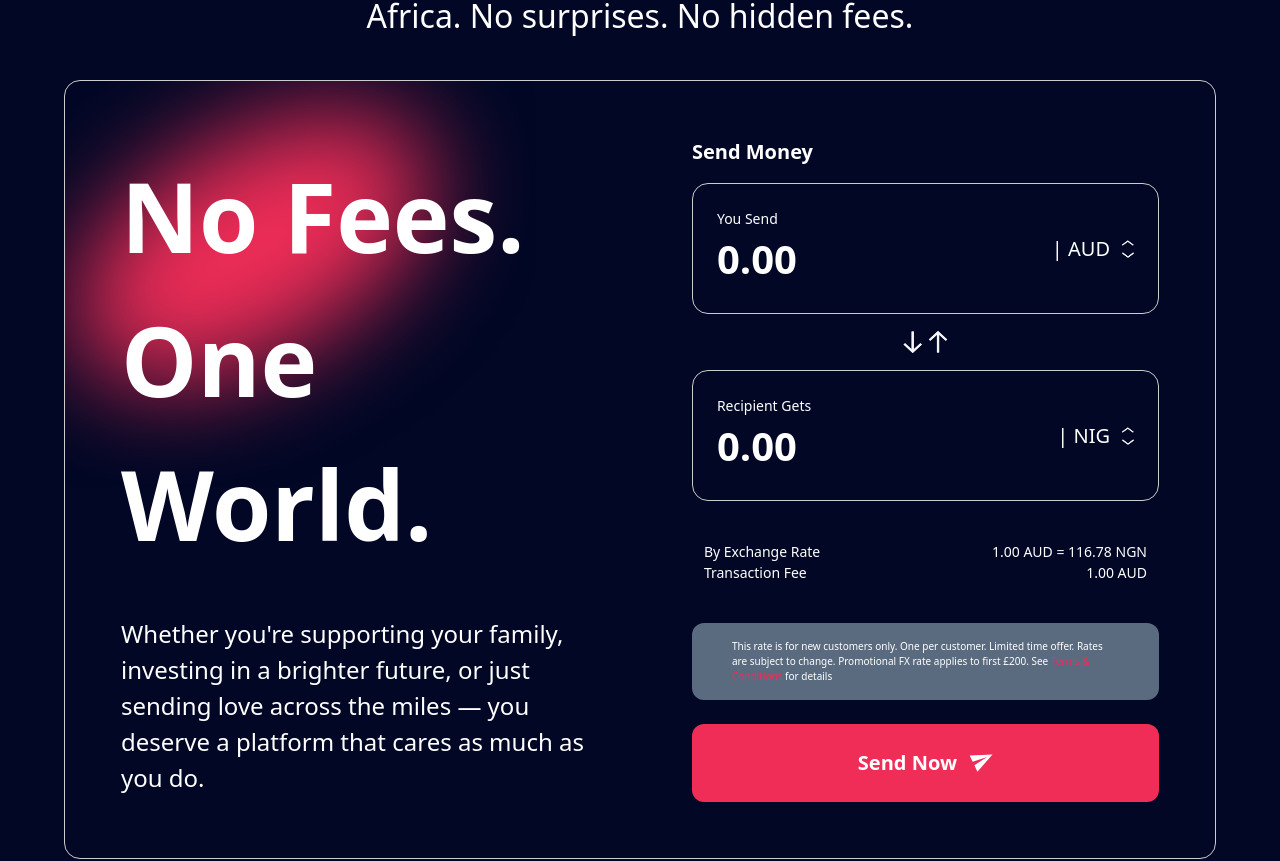
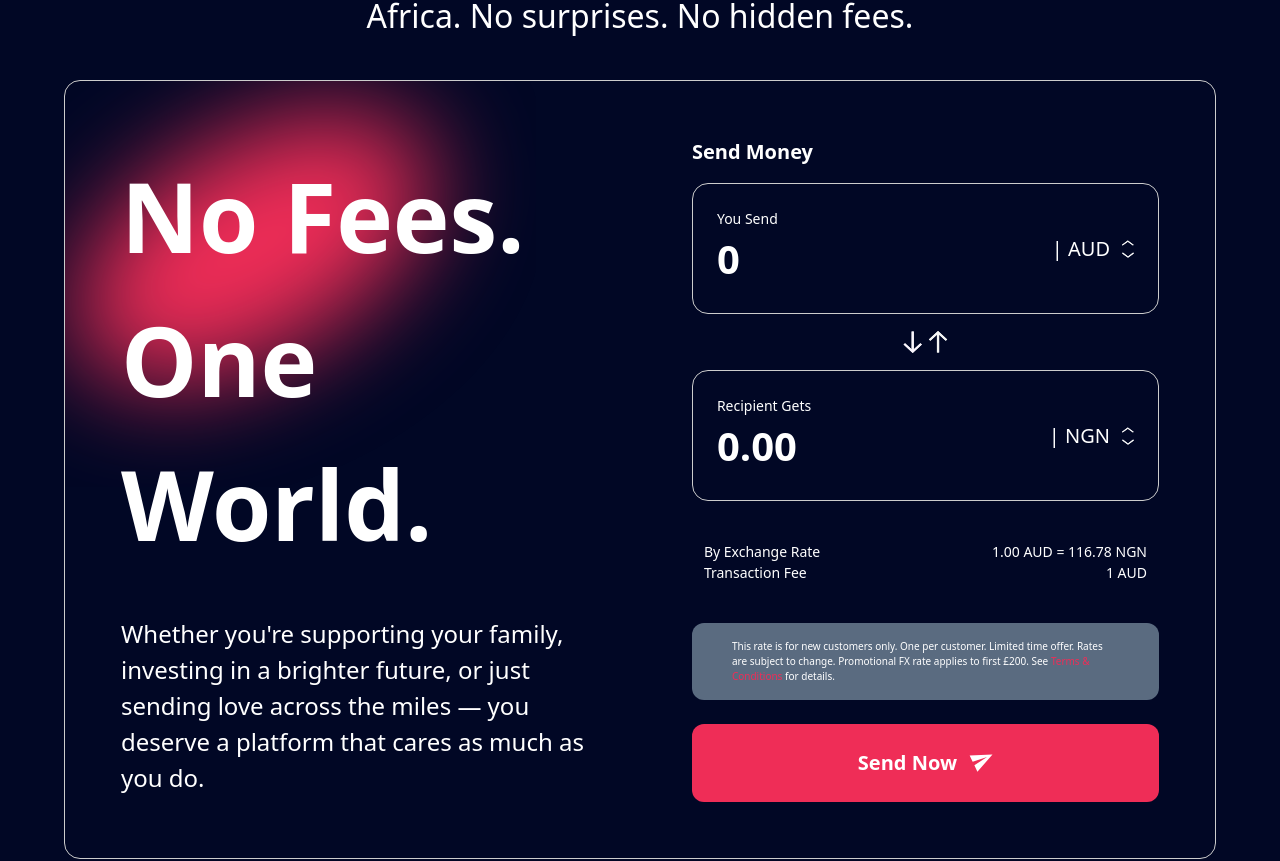
Before and after one commit to Frokesy/transactor, a React (Vite) app: page /wallet in a window 1280 px wide. Shown: the part 567-1428 px from the top of the page. Built offline with nearby package versions, Linux system fonts and the light colour scheme.

Commit message:
made rate converter dynamic

```diff
--- a/src/components/sections/SectionOne.tsx
+++ b/src/components/sections/SectionOne.tsx
@@ -1,59 +1,96 @@
+import { useState, useEffect } from "react";
 import { ArrowUpDown, CaretUpDown, RedDot, SendIcon } from "../svgs/Icons";
 
 const SectionOne = () => {
+  const [amount, setAmount] = useState<number>(0);
+  const [convertedAmount, setConvertedAmount] = useState<number>(0);
+  const [swap, setSwap] = useState<boolean>(false);
+  const exchangeRate = 116.78;
+  const transactionFee = 1.0;
+
+  useEffect(() => {
+    const net = Math.max(amount - transactionFee, 0);
+
+    const result = swap ? net / exchangeRate : net * exchangeRate;
+
+    setConvertedAmount(isNaN(result) ? 0 : result);
+  }, [amount, swap]);
+
+  const fromCurrency = swap ? "NGN" : "AUD";
+  const toCurrency = swap ? "AUD" : "NGN";
+
   return (
     <div className="relative border border-[#ccc] rounded-2xl w-[90vw] mx-auto mt-10">
-      {/* background attachment */}
       <div className="absolute lg:block hidden left-0 top-0">
         <RedDot />
       </div>
+
       <div className="lg:p-14 p-4 flex lg:flex-row flex-col justify-between items-center">
         <div className="lg:w-[45%] z-10">
-          <h1 className="lg:text-[96px] text-[38px] lg:text-start text-center font-semibold">
+          <h1 className="lg:text-[96px] text-[38px] text-center lg:text-start font-semibold">
             No Fees.
           </h1>
-          <h2 className="lg:text-[96px] text-[38px] lg:text-start text-center font-semibold">
+          <h2 className="lg:text-[96px] text-[38px] text-center lg:text-start font-semibold">
             One World.
           </h2>
-          <p className="lg:text-[24px] lg:text-start text-center font-medium lg:mt-10 mt-6">
+          <p className="lg:text-[24px] text-center lg:text-start font-medium lg:mt-10 mt-6">
             Whether you're supporting your family, investing in a brighter
             future, or just sending love across the miles — you deserve a
             platform that cares as much as you do.
           </p>
         </div>
-        <div className="lg:w-[45%] lg:mt-0 mt-10">
+
+        {/* Rate Converter */}
+        <div id="rate-converter" className="lg:w-[45%] lg:mt-0 mt-10">
           <h2 className="text-[20px] font-semibold mb-4">Send Money</h2>
 
           <div className="flex flex-col space-y-4 items-center">
+            {/* Input */}
             <div className="w-[100%] flex justify-between items-center border border-[#ccc] p-6 rounded-2xl">
-              <div className="">
+              <div className="w-[60%]">
                 <h3 className="text-[14px] font-medium">You Send</h3>
-                <p className="text-[40px] font-semibold">0.00</p>
+                <input
+                  type="number"
+                  value={amount}
+                  onChange={(e) => setAmount(parseFloat(e.target.value))}
+                  className="bg-transparent outline-none text-[40px] font-semibold w-[100%]"
+                  placeholder="0.00"
+                />
               </div>
-              <div className="flex space-x-3 items-center">
-                <p className="text-[20px]">| AUD</p>
+              <div className="flex w-[20%] space-x-3 items-center justify-end">
+                <p className="text-[20px]">| {fromCurrency}</p>
                 <CaretUpDown />
               </div>
             </div>
+
+            {/* Toggle */}
+            <button type="button" onClick={() => setSwap(!swap)}>
               <ArrowUpDown />
-            <div className="w-[100%] flex justify-between items-center border border-[#ccc] p-6 rounded-2xl">
-              <div className="">
+            </button>
+
+            {/* Output */}
+            <div className="w-full flex justify-between items-center border border-[#ccc] p-6 rounded-2xl">
+              <div>
                 <h3 className="text-[14px] font-medium">Recipient Gets</h3>
-                <p className="text-[40px] font-semibold">0.00</p>
+                <p className="text-[40px] font-semibold">
+                  {convertedAmount.toFixed(2)}
+                </p>
               </div>
               <div className="flex space-x-3 items-center">
-                <p className="text-[20px]">| NIG</p>
+                <p className="text-[20px]">| {toCurrency}</p>
                 <CaretUpDown />
               </div>
             </div>
           </div>
-          <div className="w-[100%] lg:px-3 pt-10 pb-4">
+
+          {/* Summary */}
+          <div className="w-full lg:px-3 pt-10 pb-4">
             <div className="flex justify-between">
               <span className="lg:text-[14px] text-[12px] font-medium">
                 By Exchange Rate
               </span>
               <span className="lg:text-[14px] text-[12px] font-medium">
-                1.00 AUD = 116.78 NGN
+                1.00 AUD = {exchangeRate} NGN
               </span>
             </div>
             <div className="flex justify-between">
@@ -61,27 +98,27 @@ const SectionOne = () => {
                 Transaction Fee
               </span>
               <span className="lg:text-[14px] text-[12px] font-medium">
-                1.00 AUD
+                {transactionFee} {fromCurrency}
               </span>
             </div>
           </div>
 
-          <div className="py-4 lg:px-10 px-4 w-[100%] my-6 rounded-xl text-[10px] lg:text-start text-center font-medium bg-[#5A6B80]">
-            <span>
-              This rate is for new customers only. One per customer. Limited
-              time offer. Rates are subject to change. Promotional FX rate
-              applies to first £200. See{" "}
+          {/* Promo */}
+          <div className="py-4 lg:px-10 px-4 w-full my-6 rounded-xl text-[10px] lg:text-start text-center font-medium bg-[#5A6B80]">
+            This rate is for new customers only. One per customer. Limited time
+            offer. Rates are subject to change. Promotional FX rate applies to
+            first £200. See{" "}
             <a
               href="https://www.pesa.co/promo-terms-and-conditions"
               className="text-[#EF2D57]"
             >
               Terms & Conditions
             </a>{" "}
-              for details
-            </span>
+            for details.
           </div>
 
-          <button className="bg-[#EF2D57] lg:py-6 py-4 px-10 w-[100%] cursor-pointer flex items-center justify-center space-x-3 rounded-xl">
+          {/* CTA Button */}
+          <button className="bg-[#EF2D57] lg:py-6 py-4 px-10 w-full cursor-pointer flex items-center justify-center space-x-3 rounded-xl">
             <span className="text-[20px] font-semibold">Send Now</span>
             <SendIcon />
           </button>
```
Lines whose indentation alone changed are shown as unchanged.
